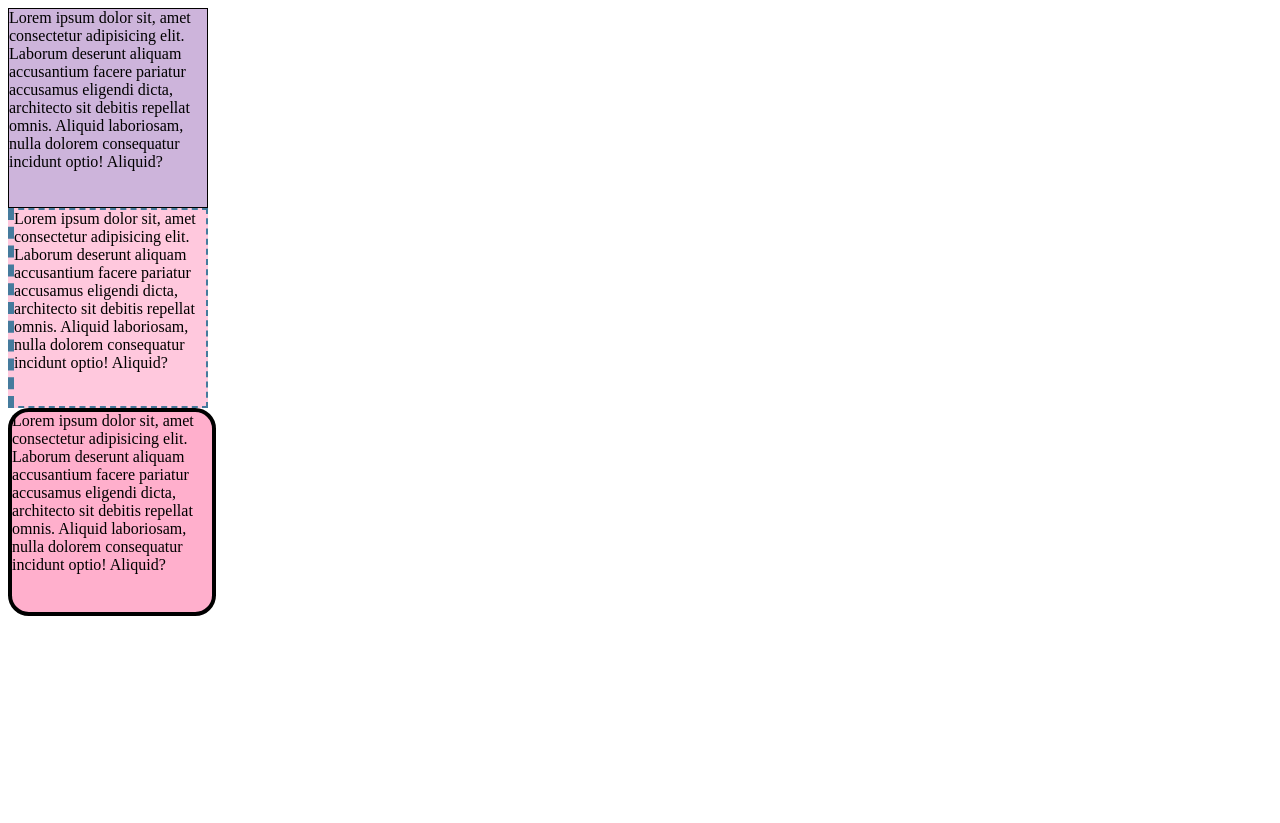
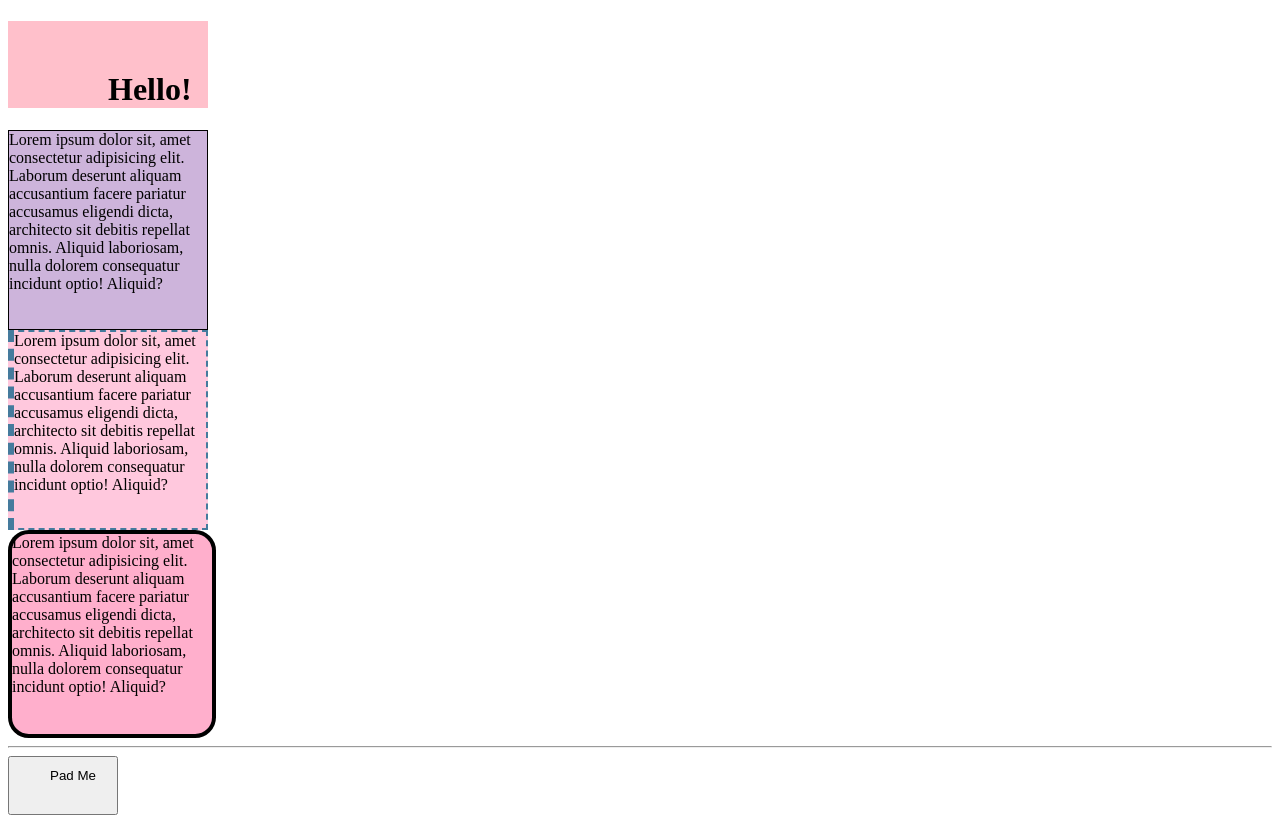
Before and after one commit to reallybadchess/Web-Developer-2022, a plain HTML site: page CSS/box-model/width_height.html in a window 1280 px wide. Before the commit the page ends 800 px from the top, so only its background shows below. Drawn offline with Linux system fonts and the light colour scheme.

Commit message:
added elements to play with box model

```diff
--- a/CSS/box-model/width_height.html
+++ b/CSS/box-model/width_height.html
@@ -7,9 +7,11 @@
   <meta name="viewport" content="width=device-width, initial-scale=1.0">
   <title>Document</title>
   <link rel="stylesheet" href="w_h.css">
+  <link rel="stylesheet" href="padding.css">
 </head>
 
 <body>
+  <h1>Hello!</h1>
   <div id="one">Lorem ipsum dolor sit, amet consectetur adipisicing elit. Laborum deserunt aliquam accusantium facere
     pariatur
     accusamus eligendi dicta, architecto sit debitis repellat omnis. Aliquid laboriosam, nulla dolorem consequatur
@@ -22,6 +24,12 @@
     pariatur
     accusamus eligendi dicta, architecto sit debitis repellat omnis. Aliquid laboriosam, nulla dolorem consequatur
     incidunt optio! Aliquid?</div>
+  <hr>
+  <button>Pad Me</button>
+
+
 </body>
 
+
+
 </html>
```
